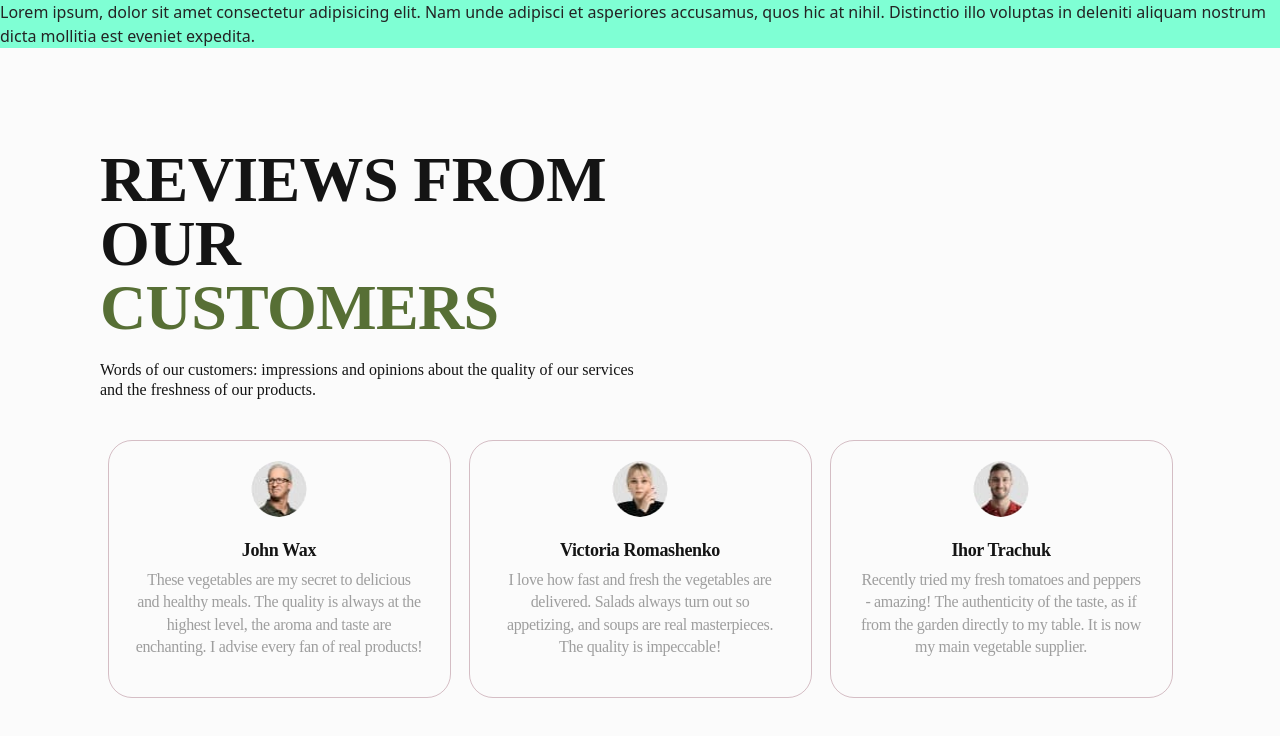
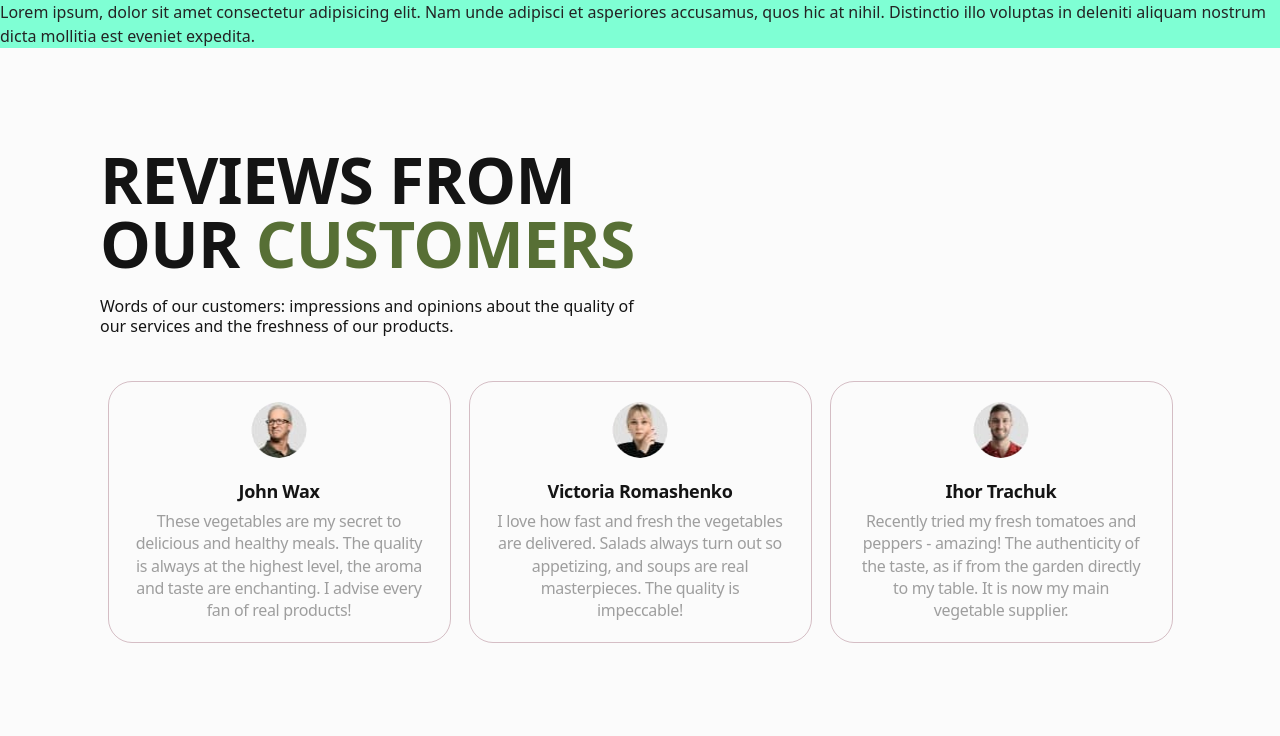
Before and after one commit to NataliyaGarbar/healthy-groceries-project, a website built with Vite: page src/index.html in a window 1280 px wide. Built offline with nearby package versions, Linux system fonts and the light colour scheme.

Commit message:
update reviews

```diff
--- a/src/css/reviews.css
+++ b/src/css/reviews.css
@@ -1,5 +1,4 @@
 .reviews-section {
-  font-family: Inter Tight;
   padding: 80px 20px;
   background-color: #fbfbfb;
   margin: 0 auto;
@@ -9,7 +8,6 @@
 }
 
 .reviews-title {
-  font-family: Inter Tight SemiBold;
   font-weight: 600;
   font-size: 48px;
   line-height: 104%;
@@ -24,7 +22,6 @@
 }
 
 .reviews-text {
-  font-family: Inter Tight Medium;
   font-weight: 500;
   font-size: 14px;
   line-height: 129%;
@@ -61,7 +58,6 @@
 }
 
 .review-description-title {
-  font-family: Inter Tight SemiBold;
   font-weight: 600;
   font-size: 16px;
   line-height: 125%;
@@ -73,7 +69,6 @@
 
 .review-description-text {
   font-weight: 500;
-  font-family: Inter Tight Medium;
   font-size: 14px;
   line-height: 129%;
   letter-spacing: -0.02em;
```
